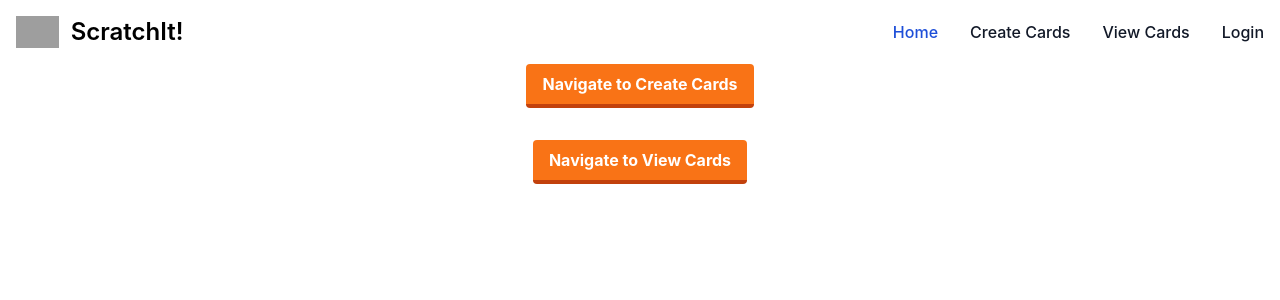
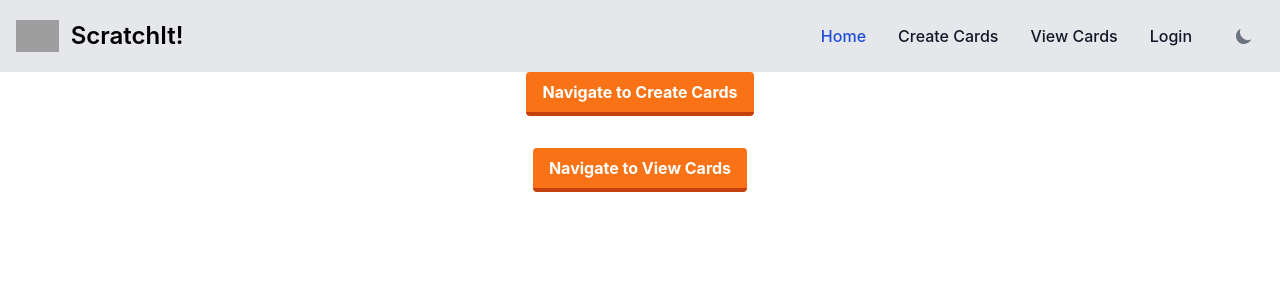
Before and after one commit to EvanSaunders/ScratchIt, a React (Create React App) app in the folder scratchitfrontend/: page / in a window 1280 px wide. Shown: the top 300 px of the page. Built offline with nearby package versions, Linux system fonts and the light colour scheme; grey boxes are pictures that could not be loaded.

Commit message:
Add dark mode toggle

```diff
--- a/scratchitfrontend/src/App.js
+++ b/scratchitfrontend/src/App.js
@@ -18,15 +18,49 @@
 const App = () => {
 
 
-     // Empty dependency array means this effect runs once when the component mounts
 
+    useEffect(() => {
+        var themeToggleDarkIcon = document.getElementById('theme-toggle-dark-icon');
+        var themeToggleLightIcon = document.getElementById('theme-toggle-light-icon');
+        var themeToggleBtn = document.getElementById('theme-toggle');
+
+        // Function to set the theme based on the preference
+        const setTheme = (theme) => {
+            if (theme === 'dark') {
+                document.documentElement.classList.add('dark');
+                themeToggleLightIcon.classList.remove('hidden');
+                themeToggleDarkIcon.classList.add('hidden');
+            } else {
+                document.documentElement.classList.remove('dark');
+                themeToggleLightIcon.classList.add('hidden');
+                themeToggleDarkIcon.classList.remove('hidden');
+            }
+        };
+
+        // Change the icons inside the button based on previous settings
+        if (localStorage.getItem('color-theme') === 'dark' || (!localStorage.getItem('color-theme') && window.matchMedia('(prefers-color-scheme: dark)').matches)) {
+            setTheme('dark');
+        } else {
+            setTheme('light');
+        }
+
+        // Event listener for the theme toggle button
+        themeToggleBtn.addEventListener('click', function () {
+            // Toggle and store theme preference
+            const currentTheme = document.documentElement.classList.contains('dark') ? 'dark' : 'light';
+            const newTheme = currentTheme === 'dark' ? 'light' : 'dark';
+
+            setTheme(newTheme);
+            localStorage.setItem('color-theme', newTheme);
+        });
+    }, []);
 
 
 
 
     return (
 
-        <AuthProvider>
+        <AuthProvider >
         <BrowserRouter>
             <Routes>
 
--- a/scratchitfrontend/src/components/Appbar.js
+++ b/scratchitfrontend/src/components/Appbar.js
@@ -1,4 +1,4 @@
-import React from 'react';
+import React, {useEffect} from 'react';
 import { useNavigate } from 'react-router-dom';
 import Box from '@mui/material/Box';
 import AppBar from '@mui/material/AppBar';
@@ -12,6 +12,8 @@
 const Appbar = () => {
     const navigate = useNavigate();
     const jwtToken = localStorage.getItem('jwtToken');
+
+
 
     const handleNavigationLogin = () => {
         if (jwtToken) {
@@ -27,6 +29,9 @@
             navigate('/login');
         }
     };
+
+
+
 
     const handleNavigationCreateCards = () => {
         // Correct way to navigate without full page reload
@@ -44,7 +49,7 @@
     return (
 
 
-    <nav className="bg-white border-gray-200 dark:bg-gray-900">
+        <nav className="bg-gray-200 border-gray-200 dark:bg-gray-900">
             <div className="max-w-screen-xl flex flex-wrap items-center justify-between mx-auto p-4">
                 <a href="/" className="flex items-center space-x-3 rtl:space-x-reverse">
                     <img src="https://flowbite.com/docs/images/logo.svg" className="h-8" alt="Flowbite Logo"/>
@@ -61,24 +66,28 @@
                     </svg>
                 </button>
                 <div className="hidden w-full md:block md:w-auto" id="navbar-default">
-                <ul className="font-medium flex flex-col p-4 md:p-0 mt-4 border border-gray-100 rounded-lg bg-gray-50 md:flex-row md:space-x-8 rtl:space-x-reverse md:mt-0 md:border-0 md:bg-white dark:bg-gray-800 md:dark:bg-gray-900 dark:border-gray-700">
-                    <li>
+                    <ul className="font-medium flex flex-col p-4 md:p-0 mt-4 md:flex-row md:space-x-8 rtl:space-x-reverse md:mt-0 dark:bg-gray-800 md:dark:bg-gray-900 dark:border-gray-700">
+                        <button>
                             <a href="/"
                                className="block py-2 px-3 text-white bg-blue-700 rounded md:bg-transparent md:text-blue-700 md:p-0 dark:text-white md:dark:text-blue-500"
                                aria-current="page">Home</a>
-                    </li>
-                    <li>
+                        </button>
+                        <button>
                             <a href="/create-cards"
                                className="block py-2 px-3 text-gray-900 rounded hover:bg-gray-100 md:hover:bg-transparent md:border-0 md:hover:text-blue-700 md:p-0 dark:text-white md:dark:hover:text-blue-500 dark:hover:bg-gray-700 dark:hover:text-white md:dark:hover:bg-transparent">Create Cards</a>
-                    </li>
-                    <li>
+                        </button>
+                        <button>
                             <a href="/view-sent-cards/"
                                className="block py-2 px-3 text-gray-900 rounded hover:bg-gray-100 md:hover:bg-transparent md:border-0 md:hover:text-blue-700 md:p-0 dark:text-white md:dark:hover:text-blue-500 dark:hover:bg-gray-700 dark:hover:text-white md:dark:hover:bg-transparent">View Cards</a>
-                    </li>
+                        </button>
 
                         <button>
                             <a
                                 onClick={handleNavigationLogin} className="block py-2 px-3 text-gray-900 rounded hover:bg-gray-100 md:hover:bg-transparent md:border-0 md:hover:text-blue-700 md:p-0 dark:text-white md:dark:hover:text-blue-500 dark:hover:bg-gray-700 dark:hover:text-white md:dark:hover:bg-transparent">{jwtToken ? 'Logout' : 'Login'}</a>
+                        </button>
+                        <button id="theme-toggle" type="button" className="text-gray-500 dark:text-gray-400 hover:bg-gray-100 dark:hover:bg-gray-700 focus:outline-none focus:ring-4 focus:ring-gray-200 dark:focus:ring-gray-700 rounded-lg text-sm p-2.5">
+                            <svg id="theme-toggle-dark-icon" className="hidden w-5 h-5" fill="currentColor" viewBox="0 0 20 20" xmlns="http://www.w3.org/2000/svg"><path d="M17.293 13.293A8 8 0 016.707 2.707a8.001 8.001 0 1010.586 10.586z"></path></svg>
+                            <svg id="theme-toggle-light-icon" className="hidden w-5 h-5" fill="currentColor" viewBox="0 0 20 20" xmlns="http://www.w3.org/2000/svg"><path d="M10 2a1 1 0 011 1v1a1 1 0 11-2 0V3a1 1 0 011-1zm4 8a4 4 0 11-8 0 4 4 0 018 0zm-.464 4.95l.707.707a1 1 0 001.414-1.414l-.707-.707a1 1 0 00-1.414 1.414zm2.12-10.607a1 1 0 010 1.414l-.706.707a1 1 0 11-1.414-1.414l.707-.707a1 1 0 011.414 0zM17 11a1 1 0 100-2h-1a1 1 0 100 2h1zm-7 4a1 1 0 011 1v1a1 1 0 11-2 0v-1a1 1 0 011-1zM5.05 6.464A1 1 0 106.465 5.05l-.708-.707a1 1 0 00-1.414 1.414l.707.707zm1.414 8.486l-.707.707a1 1 0 01-1.414-1.414l.707-.707a1 1 0 011.414 1.414zM4 11a1 1 0 100-2H3a1 1 0 000 2h1z" fill-rule="evenodd" clip-rule="evenodd"></path></svg>
                         </button>
 
                     </ul>
--- a/scratchitfrontend/src/index.js
+++ b/scratchitfrontend/src/index.js
@@ -7,11 +7,11 @@
 
 const root = ReactDOM.createRoot(document.getElementById('root'));
 root.render(
-  <React.StrictMode>
+
       <AuthProvider>
     <App />
       </AuthProvider>
-  </React.StrictMode>
+
 );
 
 // If you want to start measuring performance in your app, pass a function
--- a/scratchitfrontend/tailwind.config.js
+++ b/scratchitfrontend/tailwind.config.js
@@ -6,5 +6,6 @@
   theme: {
     extend: {},
   },
+  darkMode: 'class',
   plugins: [],
 }
```
Lines whose indentation alone changed are shown as unchanged.
